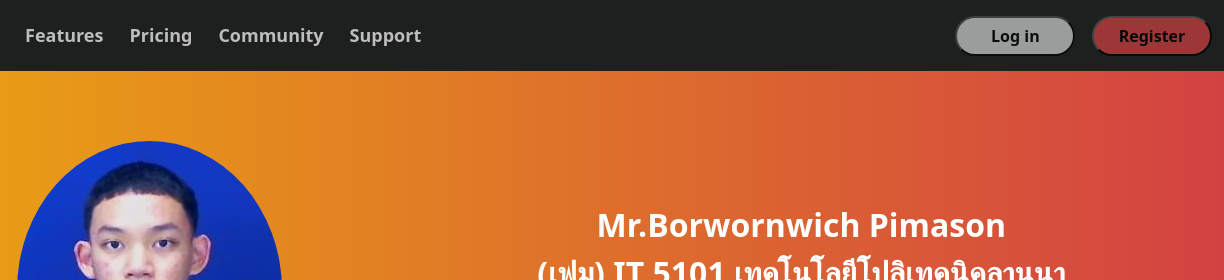
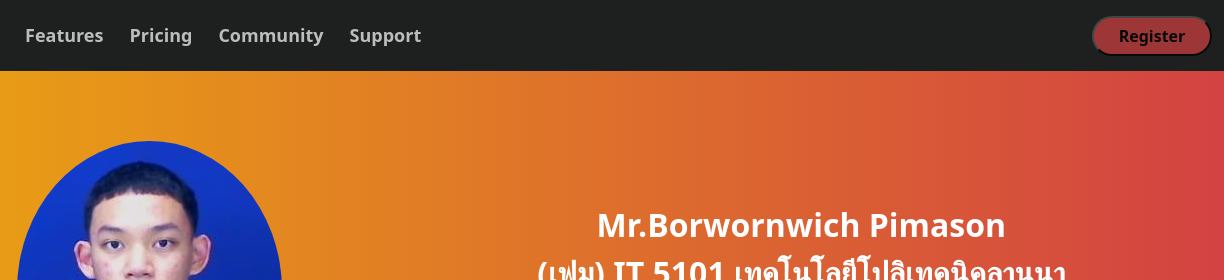
Before and after one commit to borwornwich/workportfolio, a plain HTML site: page index.html in a window 1280 px wide. Shown: the top 280 px of the page, 56-1280 px from the left. Drawn offline with nearby package versions, Linux system fonts and the light colour scheme.

Commit message:
v7 scucess

```diff
--- a/index.html
+++ b/index.html
@@ -38,8 +38,6 @@
                     </li>
                 </ul>
                 <form class="d-flex">
-                    <button type="button" class="btn1">Log in</button>
-                    &nbsp;&nbsp;&nbsp;&nbsp;
                     <button type="button" class="btn2">Register</button>
                 </form>
             </div>
```
Also changed, not shown: page2.html (+0 -2 lines).
